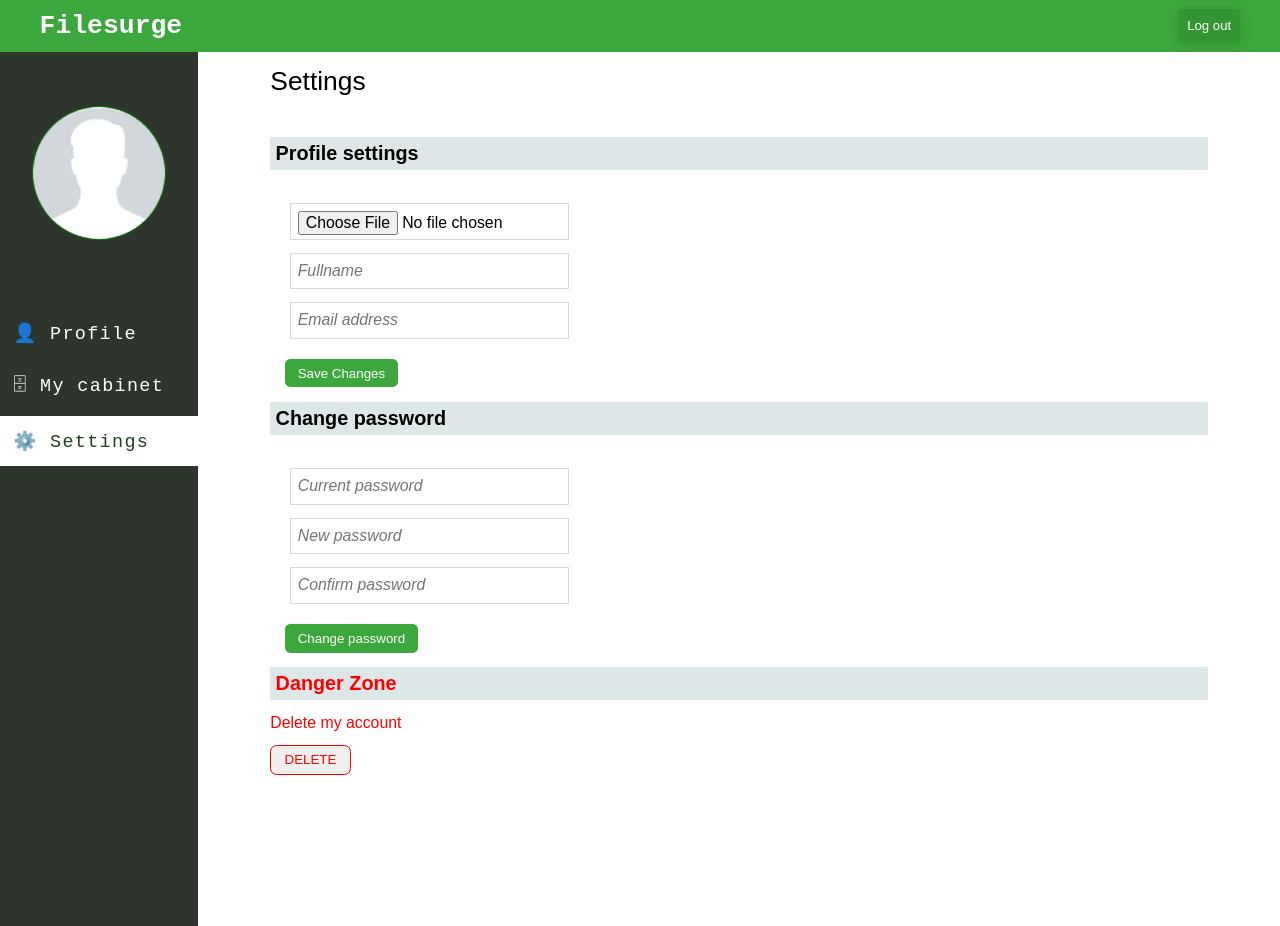
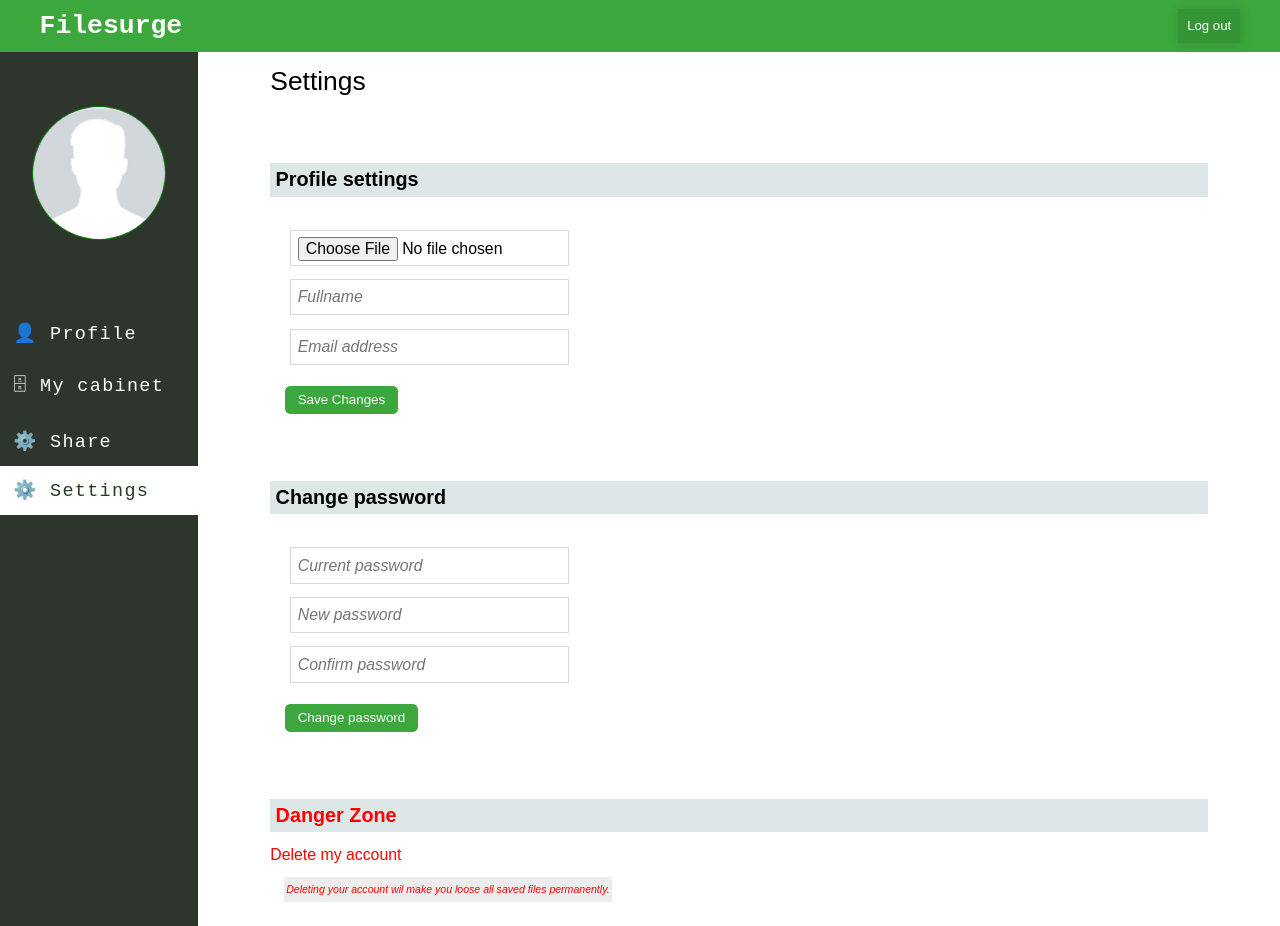
Before and after one commit to ashrofdev/filestack, a React (Create React App) app: page / in a window 1280 px wide. Shown: the top 926 px of the page. Built offline with nearby package versions, Linux system fonts and the light colour scheme; no server answers; the database is empty.

Commit message:
improving ui

```diff
--- a/src/Components/Body/Body.js
+++ b/src/Components/Body/Body.js
@@ -24,7 +24,11 @@ const Body = ({route, navigate, openFolder, fileType, upload, user}) => {
                             <li className="clicked" onClick={()=> navigate('cabinet')}><p>🗄 My cabinet</p></li>:
                             <li onClick={()=> navigate('cabinet')}><p>🗄 My cabinet</p></li>
                         }
-                        {/* <li onClick={()=> navigate('profile')}><p>🗂 New File</p></li> */}
+                        {
+                            route === 'share'?
+                            <li className="clicked" onClick={()=> navigate('share')}><p>⚙️ Share</p></li>:
+                            <li onClick={()=> navigate('share')}><p>⚙️ Share</p></li>
+                        }
                         {
                             route === 'settings'?
                             <li className="clicked" onClick={()=> navigate('settings')}><p>⚙️ Settings</p></li>:
--- a/src/Components/Body/style.css
+++ b/src/Components/Body/style.css
@@ -62,7 +62,6 @@
     grid-column: 1/2;
     background-color: var(--primary-dark);
     grid-row: 1/-1;
-    height: 100vh;
     padding: 2rem 0;
     display: flex;
     flex-direction: column;
--- a/src/Components/Settings/Settings.js
+++ b/src/Components/Settings/Settings.js
@@ -26,6 +26,7 @@ const Settings = () => {
             <section className="danger">
                 <h4>Danger Zone</h4>
                 <p>Delete my account</p>
+                <span>Deleting your account wil make you loose all saved files permanently.</span>
                 <button>DELETE</button>
             </section>
         </div>
--- a/src/Components/Settings/style.css
+++ b/src/Components/Settings/style.css
@@ -1,9 +1,18 @@
 .settings {
 
+}
+.settings section {
+    padding: 2rem 0;
 }
 .settings header {
     font-size: 2rem;
     margin-bottom: 3rem;
+}
+.settings h4 {
+    font-size: 1.5rem;
+    background-color: rgb(222, 231, 231);
+    padding: .4rem;
+    margin-bottom: 1rem;
 }
 .settings .edit {
     display: flex;
@@ -43,25 +52,26 @@
     transition: all .2s;
 }
 
-
-
-
 .danger {
     font-size: 1.2rem;
     color: red;
 }
-.settings h4 {
-    font-size: 1.5rem;
-    background-color: rgb(222, 231, 231);
-    padding: .4rem;
-    margin-bottom: 1rem;
+.danger span {
+    background-color: rgba(226, 224, 224, 0.575);
+    padding: .5rem .2rem;
+    display: block;
+    font-size: .8rem;
+    font-weight: 100;
+    font-style: italic;
+    width: max-content;
+    margin: 1rem;
 }
 .danger button {
     color: red;
     padding: .5rem 1rem;
     border: 1px solid currentColor;
     border-radius: .5rem;
-    margin-top: 1rem;
+    margin: 1rem;
     transition: all .2s;
 }
 .danger button:hover {
```
